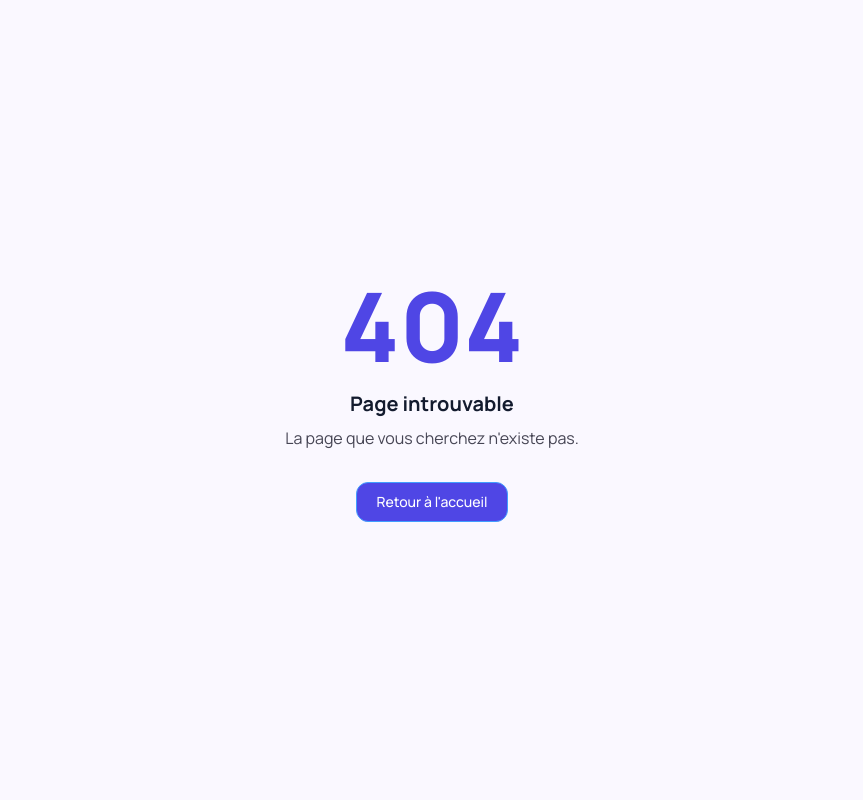
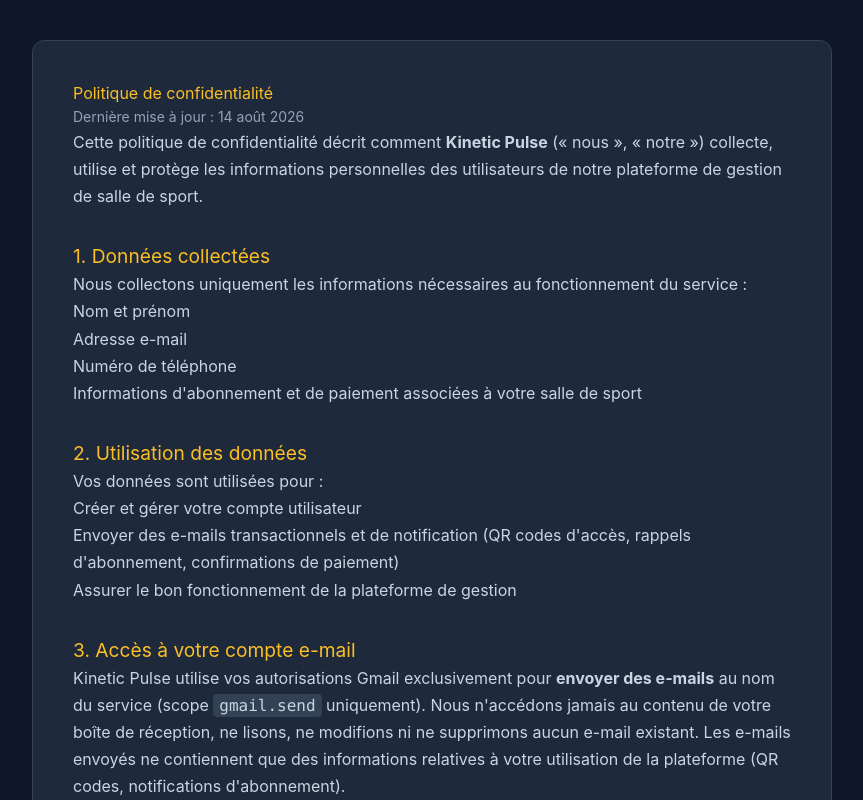
Before and after one commit to Toffodji32/Kinetic-pulse, a Vue app: page /privacy in a window 1280 px wide. Before the commit this address had no page. Shown: the top 800 px of the page, without its empty margins (208-1071 px from the left). Built offline with nearby package versions, Linux system fonts and the light colour scheme.

Commit message:
privacy: page /privacy en route Vue (rewrite Vercel compatible) + suppression fichier statique

```diff
--- a/public/privacy.html
+++ /dev/null
@@ -1,62 +0,0 @@
-<!DOCTYPE html>
-<html lang="fr">
-<head>
-  <meta charset="UTF-8">
-  <meta name="viewport" content="width=device-width, initial-scale=1.0">
-  <title>Politique de confidentialité — Kinetic Pulse</title>
-  <style>
-    body { font-family: -apple-system, 'Segoe UI', Roboto, sans-serif; margin: 0; background: #0f172a; color: #e2e8f0; }
-    .wrap { max-width: 800px; margin: 0 auto; padding: 40px 20px; }
-    h1 { color: #fbbf24; }
-    h2 { color: #fbbf24; margin-top: 32px; }
-    p, li { line-height: 1.7; }
-    .footer { margin-top: 48px; color: #94a3b8; font-size: 14px; }
-    .date { color: #94a3b8; }
-  </style>
-</head>
-<body>
-  <div class="wrap">
-    <h1>Politique de confidentialité</h1>
-    <p class="date">Dernière mise à jour : 14 août 2026</p>
-
-    <p>Cette politique de confidentialité décrit comment <strong>Kinetic Pulse</strong> (« nous », « notre ») collecte, utilise et protège les informations personnelles des utilisateurs de notre plateforme de gestion de salle de sport.</p>
-
-    <h2>1. Données collectées</h2>
-    <p>Nous collectons uniquement les informations nécessaires au fonctionnement du service :</p>
-    <ul>
-      <li>Nom et prénom</li>
-      <li>Adresse e-mail</li>
-      <li>Numéro de téléphone</li>
-      <li>Informations d'abonnement et de paiement associées à votre salle de sport</li>
-    </ul>
-
-    <h2>2. Utilisation des données</h2>
-    <p>Vos données sont utilisées pour :</p>
-    <ul>
-      <li>Créer et gérer votre compte utilisateur</li>
-      <li>Envoyer des e-mails transactionnels et de notification (QR codes d'accès, rappels d'abonnement, confirmations de paiement)</li>
-      <li>Assurer le bon fonctionnement de la plateforme de gestion</li>
-    </ul>
-
-    <h2>3. Accès à votre compte e-mail</h2>
-    <p>Kinetic Pulse utilise vos autorisations Gmail exclusivement pour <strong>envoyer des e-mails</strong> au nom du service (scope <code>gmail.send</code> uniquement). Nous n'accédons jamais au contenu de votre boîte de réception, ne lisons, ne modifions ni ne supprimons aucun e-mail existant. Les e-mails envoyés ne contiennent que des informations relatives à votre utilisation de la plateforme (QR codes, notifications d'abonnement).</p>
-
-    <h2>4. Partage des données</h2>
-    <p>Nous ne vendons ni ne louons vos données personnelles à des tiers. Les données ne sont partagées qu'avec les prestataires techniques nécessaires au service (hébergement, traitement des paiements), dans le cadre strict de l'exécution de leurs missions.</p>
-
-    <h2>5. Sécurité</h2>
-    <p>Nous mettons en œuvre des mesures techniques et organisationnelles appropriées pour protéger vos données contre tout accès, modification, divulgation ou destruction non autorisés.</p>
-
-    <h2>6. Conservation des données</h2>
-    <p>Vos données sont conservées uniquement pendant la durée nécessaire à la fourniture du service. Vous pouvez demander leur suppression à tout moment.</p>
-
-    <h2>7. Vos droits</h2>
-    <p>Conformément à la réglementation applicable, vous disposez d'un droit d'accès, de rectification, d'opposition et de suppression de vos données personnelles. Pour exercer ces droits, contactez-nous à l'adresse ci-dessous.</p>
-
-    <h2>8. Contact</h2>
-    <p>Pour toute question relative à cette politique : <strong>toffodjiatchade@gmail.com</strong></p>
-
-    <p class="footer">© 2026 Kinetic Pulse. Tous droits réservés.</p>
-  </div>
-</body>
-</html>
--- a/src/router/index.js
+++ b/src/router/index.js
@@ -33,10 +33,17 @@
 import WithdrawalsAdmin from '@/views/SuperAdmin/WithdrawalsAdmin.vue'
 import { createRouter, createWebHistory } from 'vue-router'
 import HomeView from '../views/HomeView.vue'
+import PrivacyPolicy from '../views/PrivacyPolicy.vue'
 
 const router = createRouter({
   history: createWebHistory(import.meta.env.BASE_URL),
   routes: [
+    {
+      path: '/privacy',
+      name: 'privacy',
+      component: PrivacyPolicy,
+      meta: { public: true },
+    },
     {
       path: '/',
       name: 'home',
--- /dev/null
+++ b/src/views/PrivacyPolicy.vue
@@ -0,0 +1,76 @@
+<template>
+  <div class="privacy-wrap">
+    <div class="privacy-card">
+      <h1>Politique de confidentialité</h1>
+      <p class="date">Dernière mise à jour : 14 août 2026</p>
+
+      <p>Cette politique de confidentialité décrit comment <strong>Kinetic Pulse</strong> (« nous », « notre ») collecte, utilise et protège les informations personnelles des utilisateurs de notre plateforme de gestion de salle de sport.</p>
+
+      <h2>1. Données collectées</h2>
+      <p>Nous collectons uniquement les informations nécessaires au fonctionnement du service :</p>
+      <ul>
+        <li>Nom et prénom</li>
+        <li>Adresse e-mail</li>
+        <li>Numéro de téléphone</li>
+        <li>Informations d'abonnement et de paiement associées à votre salle de sport</li>
+      </ul>
+
+      <h2>2. Utilisation des données</h2>
+      <p>Vos données sont utilisées pour :</p>
+      <ul>
+        <li>Créer et gérer votre compte utilisateur</li>
+        <li>Envoyer des e-mails transactionnels et de notification (QR codes d'accès, rappels d'abonnement, confirmations de paiement)</li>
+        <li>Assurer le bon fonctionnement de la plateforme de gestion</li>
+      </ul>
+
+      <h2>3. Accès à votre compte e-mail</h2>
+      <p>Kinetic Pulse utilise vos autorisations Gmail exclusivement pour <strong>envoyer des e-mails</strong> au nom du service (scope <code>gmail.send</code> uniquement). Nous n'accédons jamais au contenu de votre boîte de réception, ne lisons, ne modifions ni ne supprimons aucun e-mail existant. Les e-mails envoyés ne contiennent que des informations relatives à votre utilisation de la plateforme (QR codes, notifications d'abonnement).</p>
+
+      <h2>4. Partage des données</h2>
+      <p>Nous ne vendons ni ne louons vos données personnelles à des tiers. Les données ne sont partagées qu'avec les prestataires techniques nécessaires au service (hébergement, traitement des paiements), dans le cadre strict de l'exécution de leurs missions.</p>
+
+      <h2>5. Sécurité</h2>
+      <p>Nous mettons en œuvre des mesures techniques et organisationnelles appropriées pour protéger vos données contre tout accès, modification, divulgation ou destruction non autorisés.</p>
+
+      <h2>6. Conservation des données</h2>
+      <p>Vos données sont conservées uniquement pendant la durée nécessaire à la fourniture du service. Vous pouvez demander leur suppression à tout moment.</p>
+
+      <h2>7. Vos droits</h2>
+      <p>Conformément à la réglementation applicable, vous disposez d'un droit d'accès, de rectification, d'opposition et de suppression de vos données personnelles. Pour exercer ces droits, contactez-nous à l'adresse ci-dessous.</p>
+
+      <h2>8. Contact</h2>
+      <p>Pour toute question relative à cette politique : <strong>toffodjiatchade@gmail.com</strong></p>
+
+      <p class="footer">© 2026 Kinetic Pulse. Tous droits réservés.</p>
+    </div>
+  </div>
+</template>
+
+<script>
+export default {
+  name: 'PrivacyPolicy',
+}
+</script>
+
+<style scoped>
+.privacy-wrap {
+  min-height: 100vh;
+  background: #0f172a;
+  padding: 40px 20px;
+  font-family: -apple-system, 'Segoe UI', Roboto, sans-serif;
+}
+.privacy-card {
+  max-width: 800px;
+  margin: 0 auto;
+  background: #1e293b;
+  color: #e2e8f0;
+  padding: 40px;
+  border-radius: 12px;
+  border: 1px solid #334155;
+}
+h1 { color: #fbbf24; margin-top: 0; }
+h2 { color: #fbbf24; margin-top: 32px; font-size: 1.2rem; }
+p, li { line-height: 1.7; color: #cbd5e1; }
+.date, .footer { color: #94a3b8; font-size: 14px; }
+code { background: #334155; padding: 2px 6px; border-radius: 4px; }
+</style>
```
